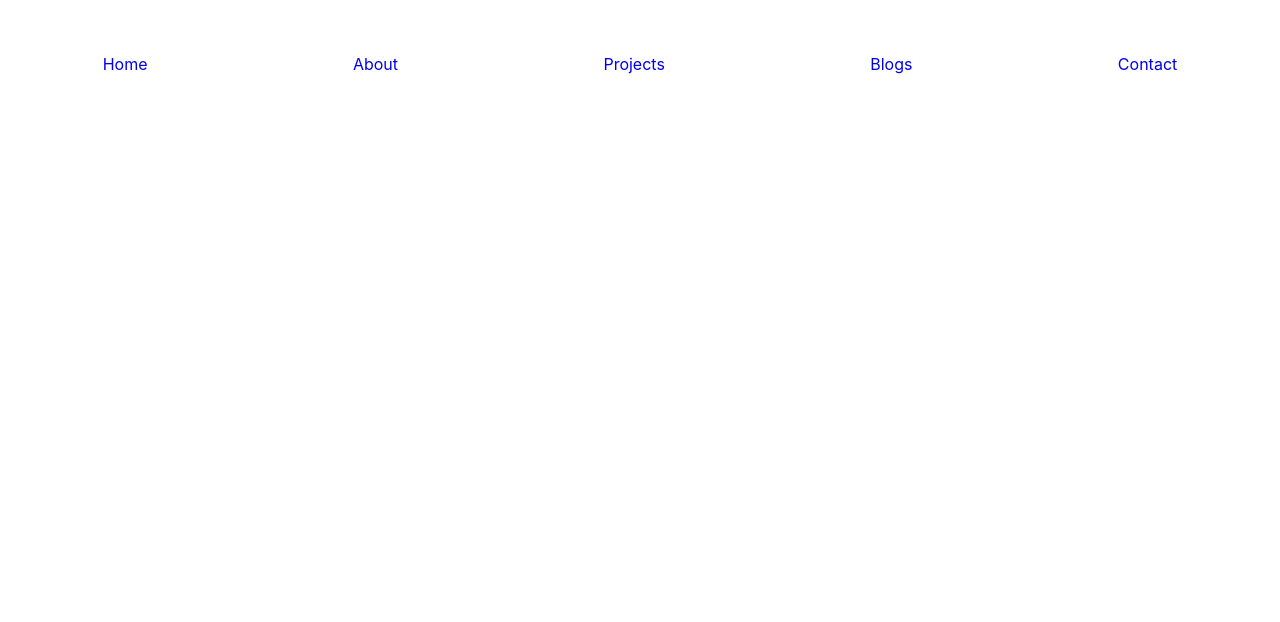
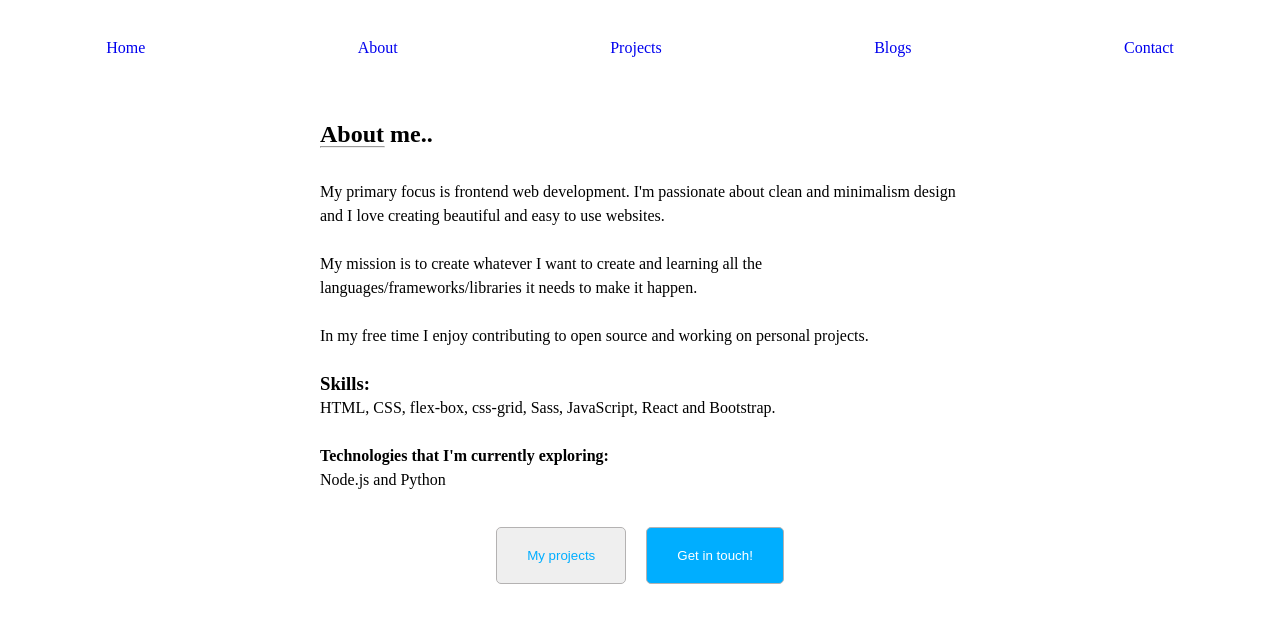
Before and after one commit to SidiOuld/Portfolio-built-with-react, a React (Create React App) app: page /about in a window 1280 px wide. Shown: the top 622 px of the page. Built offline with nearby package versions, Linux system fonts and the light colour scheme.

Commit message:
added animations to the btns

```diff
--- a/package.json
+++ b/package.json
@@ -6,6 +6,7 @@
     "@testing-library/jest-dom": "^4.2.4",
     "@testing-library/react": "^9.3.2",
     "@testing-library/user-event": "^7.1.2",
+    "animate.css": "^3.7.2",
     "react": "^16.12.0",
     "react-dom": "^16.12.0",
     "react-router-dom": "^5.1.2",
--- a/src/App.css
+++ b/src/App.css
@@ -2,10 +2,10 @@
   text-align: center;
 }
 
-.App-logo {
+/* .App-logo {
   height: 40vmin;
   pointer-events: none;
-}
+} */
 
 @media (prefers-reduced-motion: no-preference) {
   .App-logo {
--- a/src/App.js
+++ b/src/App.js
@@ -4,9 +4,10 @@ import { NavLink, Route } from "react-router-dom";
 
 import styled from "styled-components";
 import Home from "./Components/Home";
+import About from "./Components/About";
 
 const NavigationContainer = styled.nav`
-  height: 8em;
+  height: 6em;
   display: flex;
   align-items: center;
   flex-direction: row;
@@ -43,6 +44,7 @@ function App() {
       </NavigationContainer>
       <div>
         <Route exact path="/" component={Home} />
+        <Route exact path="/about" component={About} />
         {/* <Route exact path="/about-us" component={AboutUs} />
         <Route exact path="/sign-in" component={SignInPage} />
         <Route exact path="/sign-up" component={SignUpPage} /> */}
--- /dev/null
+++ b/src/Components/About.js
@@ -0,0 +1,74 @@
+import React from "react";
+
+import styled from "styled-components";
+import PorjectBtn from "./Buttons/ProjectBtn";
+import ContactBtn from "./Buttons/ContactBtn";
+
+const Section = styled.section`
+  max-width: 50%;
+  margin: 2% auto;
+  text-align: left;
+  line-height: 1.5em;
+  font-size: 1em;
+  hr {
+    width: 65px;
+    margin-bottom: 5%;
+  }
+
+  .about__section--animation1 {
+    animation-duration: 0.5s;
+  }
+  .about__section--animation2 {
+    animation-duration: 1s;
+  }
+  .about__section--animation3 {
+    animation-duration: 1.5s;
+  }
+  .about__section--animation4 {
+    animation-duration: 2s;
+  }
+`;
+
+function About() {
+  return (
+    <>
+      <Section className="animated slideInLeft about__section--animation1">
+        <h1>About me..</h1>
+        <hr class="hr-small" />
+        <p>
+          My primary focus is frontend web development. I'm passionate about
+          clean and minimalism design and I love creating beautiful and easy to
+          use websites.
+        </p>
+        <br />
+        <p className=" animated slideInLeft about__section--animation2">
+          My mission is to create whatever I want to create and learning all the
+          languages/frameworks/libraries it needs to make it happen.
+        </p>
+        <br />
+        <p className=" animated slideInLeft about__section--animation2">
+          In my free time I enjoy contributing to open source and working on
+          personal projects.
+        </p>
+        <br />
+        <h3 className=" animated slideInLeft about__section--animation3">
+          Skills:
+        </h3>
+        <p className=" animated slideInLeft about__section--animation3">
+          HTML, CSS, flex-box, css-grid, Sass, JavaScript, React and Bootstrap.
+        </p>
+        <br />
+        <h4 className=" animated slideInLeft about__section--animation4">
+          Technologies that I'm currently exploring:
+        </h4>
+        <p className=" animated slideInLeft about__section--animation4">
+          Node.js and Python{" "}
+        </p>
+      </Section>
+      <PorjectBtn />
+      <ContactBtn />
+    </>
+  );
+}
+
+export default About;
--- a/src/Components/Buttons/ContactBtn.js
+++ b/src/Components/Buttons/ContactBtn.js
@@ -1,6 +1,7 @@
 import React from "react";
 
 import styled from "styled-components";
+import animate from "animate.css";
 
 const Button = styled.button`
   border: 1px solid rgb(180, 178, 178);
@@ -16,7 +17,7 @@ const Button = styled.button`
 `;
 
 function ContactBtn() {
-  return <Button>Get in touch!</Button>;
+  return <Button className="animated slideInUp">Get in touch!</Button>;
 }
 
 export default ContactBtn;
--- a/src/Components/Buttons/ProjectBtn.js
+++ b/src/Components/Buttons/ProjectBtn.js
@@ -8,6 +8,7 @@ const Button = styled.button`
   margin: 10px;
   border-radius: 5px;
   color: rgb(0, 174, 255);
+  text-align: center;
   :hover {
     background: rgb(0, 174, 255);
     color: white;
@@ -15,7 +16,7 @@ const Button = styled.button`
 `;
 
 function ProjectBtn() {
-  return <Button>My projects</Button>;
+  return <Button className="animated slideInUp ">My projects</Button>;
 }
 
 export default ProjectBtn;
--- a/src/Components/Home.js
+++ b/src/Components/Home.js
@@ -1,31 +1,34 @@
 import React from "react";
-import { NavLink, Route } from "react-router-dom";
 
 import styled from "styled-components";
 import PorjectBtn from "./Buttons/ProjectBtn";
 import ContactBtn from "./Buttons/ContactBtn";
 
 const Container = styled.section`
-  .home__section--one {
-    display: flex;
+  .home__sectionOne {
     justify-content: center;
     justify-items: center;
     text-align: center;
-    font-size: 3em;
-    background: red;
-    margin: 7% 0;
-    color: red;
+    margin: 0 0 2% 0;
+    margin-top: 5%;
+    .home__sectionOne--h1 {
+      font-size: 5em;
     }
-  .home__section--two {
+    .home__sectionOne--h3 {
+      font-size: 2em;
+    }
+  }
+  .home__sectionTwo {
     display: flex;
     justify-content: space-evenly;
     align-items: center;
     border-top: 2px solid black;
     border-bottom: 1px solid black;
     padding: 15px;
+    margin: 5% 0;
     font-size: 1.1em;
   }
-  .home__section--two {
+  .home__sectionTwo {
     color: rgb(0, 174, 255);
   }
 `;
@@ -33,12 +36,20 @@ const Container = styled.section`
 function Home() {
   return (
     <>
-      <Container className="home__section--one">
-        <h1>Hi I'm Sid..</h1>
-        <h3>I'm passionate about clean and minimalism design!!</h3>
-      </Container>
-      <Container className="home__section--two">
-        <a href="https://github.com/SidiOuld?tab=repositories" target="_blank">
+      <Container>
+        <div className="home__sectionOne">
+          <h1 className="home__sectionOne--h1 animated bounce delay-5s">
+            Hi I'm Sid..
+          </h1>
+          <h3 className="home__sectionOne--h3">
+            I'm passionate about clean and minimalism design!!
+          </h3>
+        </div>
+        <div className="home__sectionTwo">
+          <a
+            href="https://github.com/SidiOuld?tab=repositories"
+            target="_blank"
+          >
             <i class="fab fa-github"></i>
           </a>
           <a
@@ -54,6 +65,7 @@ function Home() {
           <a href="#">
             <i class="fab fa-codepen"></i>
           </a>
+        </div>
       </Container>
       <PorjectBtn />
       <ContactBtn />
--- a/src/index.css
+++ b/src/index.css
@@ -1,13 +1,44 @@
-body {
+/* body {
   margin: 0;
   font-family: -apple-system, BlinkMacSystemFont, 'Segoe UI', 'Roboto', 'Oxygen',
     'Ubuntu', 'Cantarell', 'Fira Sans', 'Droid Sans', 'Helvetica Neue',
     sans-serif;
   -webkit-font-smoothing: antialiased;
   -moz-osx-font-smoothing: grayscale;
+  flex-direction: row;
 }
 
 code {
   font-family: source-code-pro, Menlo, Monaco, Consolas, 'Courier New',
     monospace;
+} */
+
+* {
+  padding: 0;
+  margin: 0;
+  box-sizing: border-box;
 }
+
+a {
+  text-decoration: none;
+}
+
+@keyframes projectBtn {
+  from {
+    background-color: white;
+  }
+
+  to {
+    background-color: rgb(0, 174, 255);
+  }
+}
+
+@keyframes contactBtn {
+  from {
+    background-color: rgb(0, 174, 255);
+  }
+
+  to {
+    background-color: white;
+  }
+}
```
Also changed, not shown: 1 other file (tests, documents, lock files or other folders). Lines whose indentation alone changed are shown as unchanged.
